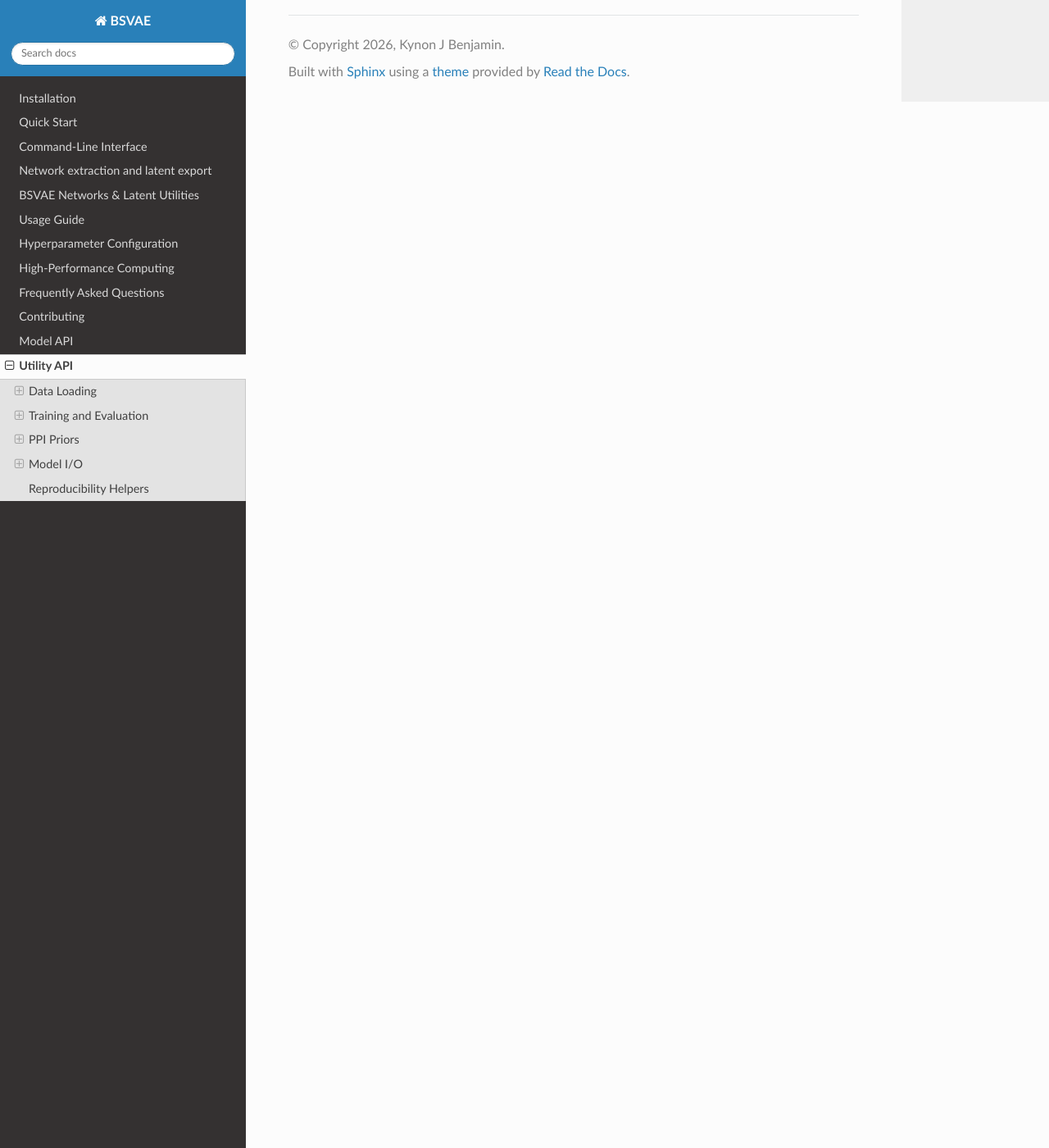
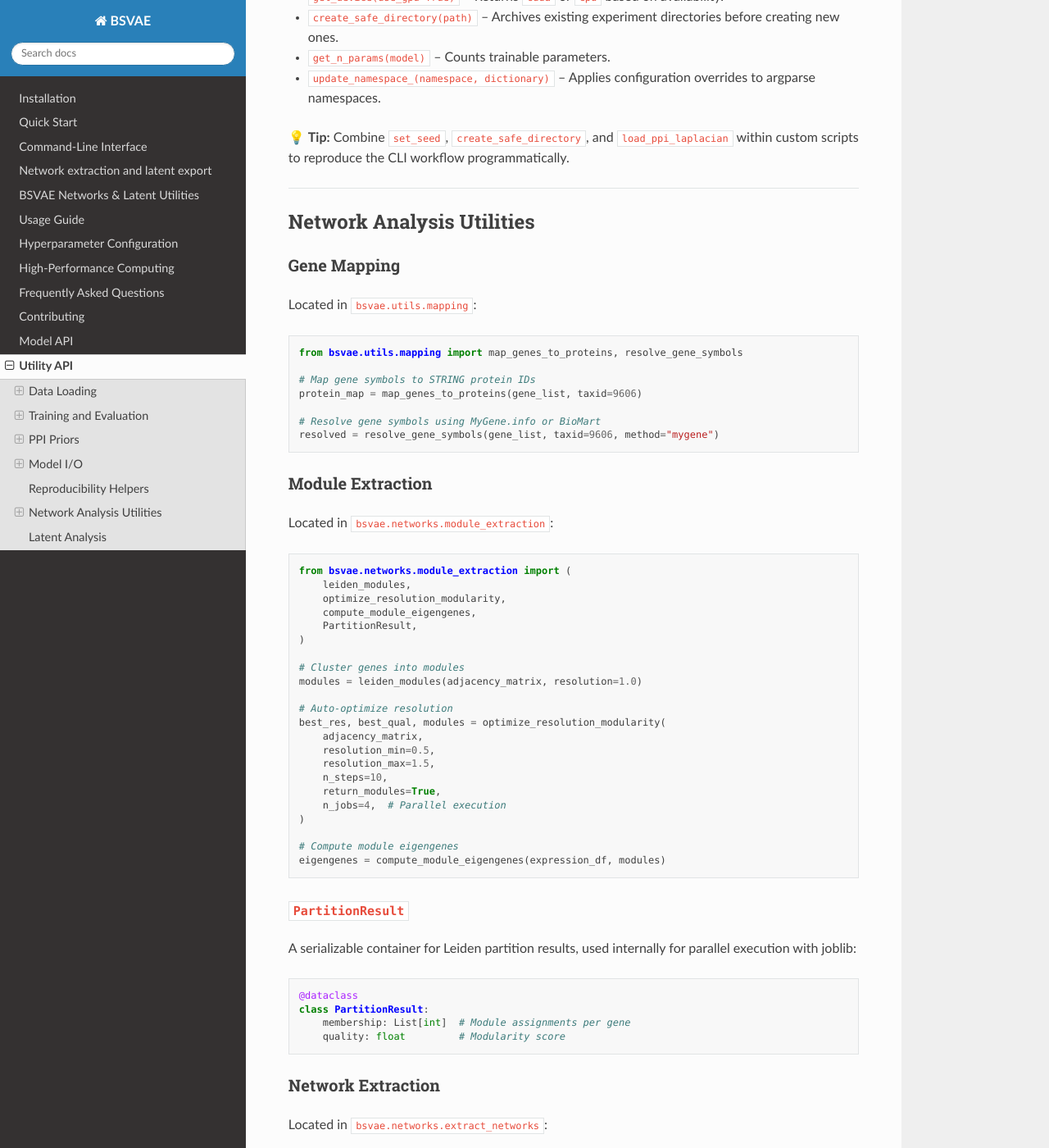
Before and after one commit to heart-gen/BSVAE, a Sphinx documentation site: the page built from docs/api/utils.md, in a window 1280 px wide and 1400 px high, scrolled down 1984 px. Shown: the whole window at 82% size. Built offline with Sphinx 7.4.7 and the Read the Docs theme 3.1.0, drawn with Linux system fonts in a browser that asks for light colours; some of the changed text lies outside the part shown.

Commit message:
Fix parallel Leiden pickle error and update documentation
Code fix:
- Add PartitionResult dataclass to hold serializable Leiden results
- Update _run_leiden_single to return PartitionResult instead of raw
  leidenalg.Partition objects (which contain unpicklable PyCapsule)
- Update _leiden_partitions_for_resolutions for consistent return type
- Update optimize_resolution_modularity to use partition.quality attribute

Documentation updates:
- README: Add Python badge, RTD badge, expand features list, document
  all CLI entry points and bsvae-networks subcommands
- README: Update installation to use PyPI primary, heart-gen for dev
- docs/index.md: Add CLI entry points table, reorganize What's New
- docs/installation.md: PyPI as primary, heart-gen repo for dev version
- docs/bsvae_networks.md: Update output examples to show NPZ/Parquet
- docs/api/models.md: Add StructuredEncoder and StructuredDecoder docs
- docs/api/utils.md: Add GeneExpression, network analysis utilities,
  PartitionResult, and latent analysis documentation

Co-Authored-By: Claude Opus 4.5 <noreply@anthropic.com>

````diff
--- a/docs/api/utils.md
+++ b/docs/api/utils.md
@@ -1,9 +1,13 @@
 # Utility API
 
-BSVAE bundles helper classes and functions to streamline training, evaluation, and graph-aware regularization. Below is an overview of the most commonly used utilities.
+BSVAE bundles helper classes and functions to streamline training, evaluation, graph-aware regularization, and post-training analysis. Below is an overview of the most commonly used utilities.
+
+---
 
 ## Data Loading
+
 ### `get_dataloaders`
+
 ```python
 from bsvae.utils.datasets import get_dataloaders
 train_loader = get_dataloaders(
@@ -14,7 +18,19 @@ train_loader = get_dataloaders(
     logger=logger,
 )
 ```
+
 Loads a registered dataset (default `GeneExpression`) and returns a `torch.utils.data.DataLoader`. Accepts `gene_expression_filename` or `gene_expression_dir` along with flags such as `batch_size`, `shuffle`, and `drop_last`.
+
+### `GeneExpression`
+
+The underlying dataset class that handles gene expression matrices:
+
+- Supports CSV, TSV, and gzip-compressed variants (`.csv.gz`, `.tsv.gz`)
+- Automatically detects and corrects orientation to genes × samples
+- Full-matrix mode: auto 10-fold CV split
+- Pre-split mode: expects `X_train.csv` and `X_test.csv` in directory
+
+---
 
 ## Training and Evaluation
 ### `Trainer`
@@ -55,3 +71,106 @@ Use these helpers from `bsvae.utils.modelIO` to persist and restore experiments.
 - `update_namespace_(namespace, dictionary)` – Applies configuration overrides to argparse namespaces.
 
 💡 **Tip:** Combine `set_seed`, `create_safe_directory`, and `load_ppi_laplacian` within custom scripts to reproduce the CLI workflow programmatically.
+
+---
+
+## Network Analysis Utilities
+
+### Gene Mapping
+
+Located in `bsvae.utils.mapping`:
+
+```python
+from bsvae.utils.mapping import map_genes_to_proteins, resolve_gene_symbols
+
+# Map gene symbols to STRING protein IDs
+protein_map = map_genes_to_proteins(gene_list, taxid=9606)
+
+# Resolve gene symbols using MyGene.info or BioMart
+resolved = resolve_gene_symbols(gene_list, taxid=9606, method="mygene")
+```
+
+### Module Extraction
+
+Located in `bsvae.networks.module_extraction`:
+
+```python
+from bsvae.networks.module_extraction import (
+    leiden_modules,
+    optimize_resolution_modularity,
+    compute_module_eigengenes,
+    PartitionResult,
+)
+
+# Cluster genes into modules
+modules = leiden_modules(adjacency_matrix, resolution=1.0)
+
+# Auto-optimize resolution
+best_res, best_qual, modules = optimize_resolution_modularity(
+    adjacency_matrix,
+    resolution_min=0.5,
+    resolution_max=1.5,
+    n_steps=10,
+    return_modules=True,
+    n_jobs=4,  # Parallel execution
+)
+
+# Compute module eigengenes
+eigengenes = compute_module_eigengenes(expression_df, modules)
+```
+
+### `PartitionResult`
+
+A serializable container for Leiden partition results, used internally for
+parallel execution with joblib:
+
+```python
+@dataclass
+class PartitionResult:
+    membership: List[int]  # Module assignments per gene
+    quality: float         # Modularity score
+```
+
+### Network Extraction
+
+Located in `bsvae.networks.extract_networks`:
+
+```python
+from bsvae.networks.extract_networks import (
+    extract_network_from_model,
+    compute_w_similarity,
+    compute_latent_covariance,
+)
+
+# Extract gene-gene network using decoder weights
+adjacency = compute_w_similarity(model.decoder.W)
+
+# Full extraction with multiple methods
+results = extract_network_from_model(
+    model, dataloader,
+    methods=["w_similarity", "latent_cov"],
+    output_dir="networks/",
+)
+```
+
+---
+
+## Latent Analysis
+
+Located in `bsvae.latent`:
+
+```python
+from bsvae.latent import export_latents, run_latent_analysis
+
+# Export encoder outputs
+export_latents(model, dataloader, output_path="latents.h5ad")
+
+# Run sample-level analysis (clustering, UMAP, etc.)
+run_latent_analysis(
+    model, dataloader,
+    output_dir="analysis/",
+    kmeans_k=6,
+    umap=True,
+    covariates_path="covariates.csv",
+)
+```
````
Also changed, not shown: README.md (+71 -29 lines), docs/api/models.md (+70 -0 lines), docs/bsvae_networks.md (+20 -11 lines), docs/index.md (+34 -28 lines), docs/installation.md (+23 -6 lines), 2 other files.
